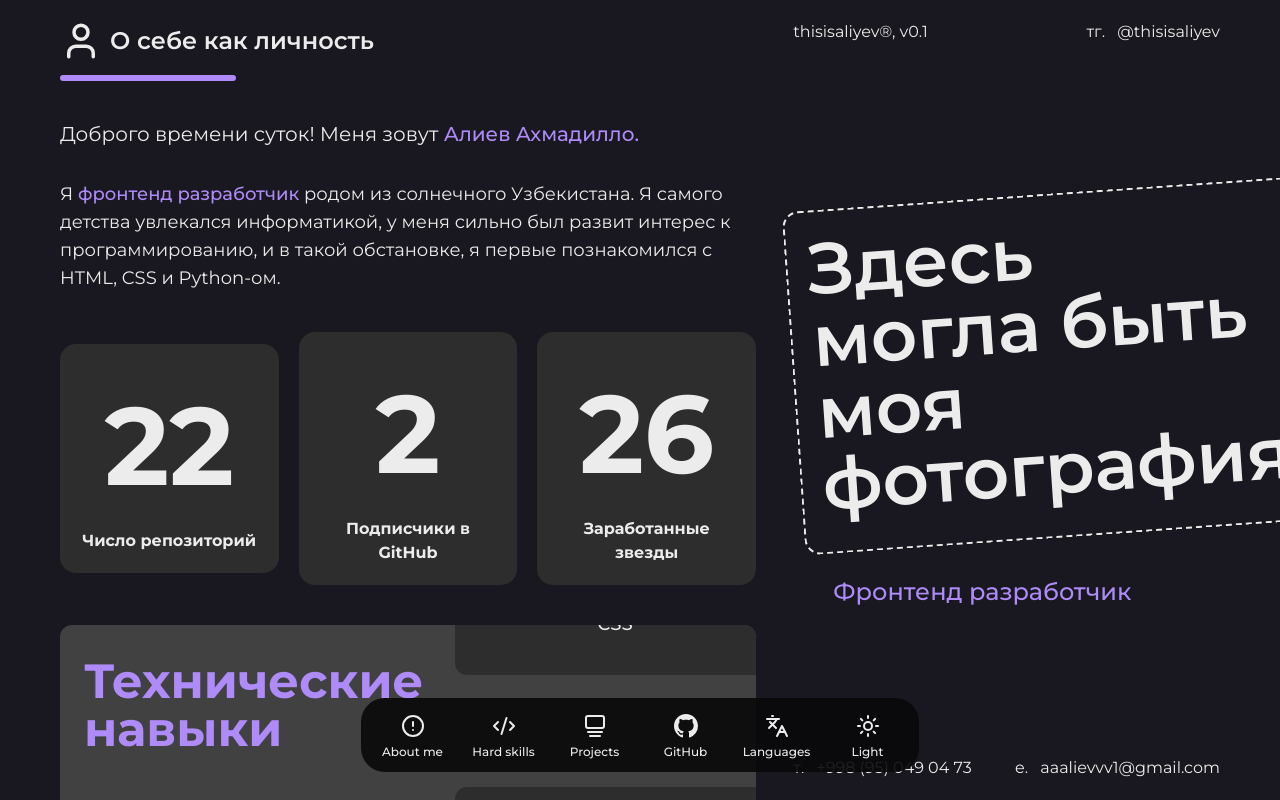
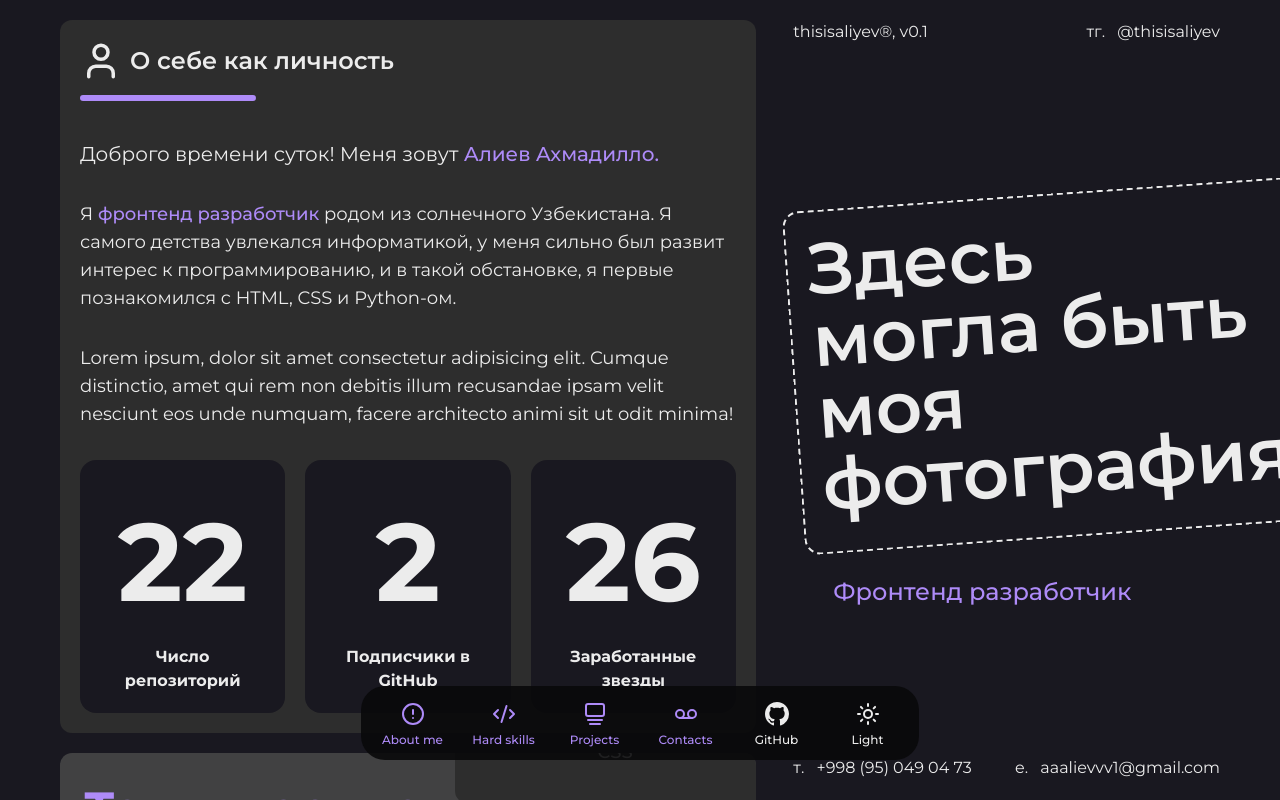
Before and after one commit to thisisal1yev/portfolio, a React (Vite) app: page / in a window 1280 px wide. Shown: the top 800 px of the page. Built offline with nearby package versions, Linux system fonts and the light colour scheme; grey boxes are pictures that could not be loaded.

Commit message:
feat: enhances UI responsiveness and interactivity

```diff
--- a/index.html
+++ b/index.html
@@ -5,7 +5,7 @@
     <link
       rel="icon"
       type="image/svg+xml"
-      href="/vite.svg"
+      href="/images/favicon.ico"
     />
     <meta
       name="viewport"
--- a/src/app/index.tsx
+++ b/src/app/index.tsx
@@ -1,13 +1,23 @@
 import { User } from 'lucide-react'
 
 import { HorizontalLine, Link, StatsBlock } from '@shared/components'
+import { useIntersectionObserver } from '@shared/hooks'
 import { DesktopNavbar, MarqueeBlock, ProjectsList } from '@widgets'
 
 export function Home() {
+  const [aboutRef, aboutVisible] = useIntersectionObserver()
+  const [skillsRef, skillsVisible] = useIntersectionObserver()
+  const [projectsRef, projectsVisible] = useIntersectionObserver()
+  const [contactsRef, contactsVisible] = useIntersectionObserver()
+
   return (
-    <main className='relative container flex h-min min-h-screen min-w-full flex-none flex-nowrap overflow-hidden px-15 py-5 antialiased'>
-      <div className='w-3/5 flex-3/5 space-y-10'>
-        <section id='about'>
+    <main className='relative container flex h-min min-h-screen min-w-full flex-none flex-col-reverse flex-nowrap overflow-hidden px-15 py-5 antialiased lg:flex-row'>
+      <div className='space-y-5 lg:w-3/5 lg:flex-3/5'>
+        <section
+          ref={aboutRef}
+          id='about'
+          className='dark:bg-dark-secondary space-y-8 rounded-xl bg-white p-5'
+        >
           <h2 className='mb-8'>
             <p className='mb-0.5 flex items-center gap-2 text-2xl leading-7 font-semibold'>
               <User size={42} />
@@ -18,7 +28,7 @@ export function Home() {
             <HorizontalLine className='w-44' />
           </h2>
 
-          <div className='space-y-8'>
+          <div className='space-y-8 text-lg'>
             <p className='text-xl'>
               Доброго времени суток! Меня зовут&nbsp;
               <span className='dark:text-purple font-medium text-purple-800'>
@@ -26,7 +36,7 @@ export function Home() {
               </span>
             </p>
 
-            <p className='text-lg'>
+            <p>
               Я&nbsp;
               <span className='dark:text-purple font-medium text-purple-800'>
                 фронтенд разработчик
@@ -36,12 +46,18 @@ export function Home() {
               и в такой обстановке, я первые познакомился с HTML, CSS и
               Python-ом.
             </p>
+
+            <p>
+              Lorem ipsum, dolor sit amet consectetur adipisicing elit. Cumque
+              distinctio, amet qui rem non debitis illum recusandae ipsam velit
+              nesciunt eos unde numquam, facere architecto animi sit ut odit
+              minima!
+            </p>
           </div>
-        </section>
 
-        <section
+          <div
             id='github_stats'
-          className='flex w-full items-center justify-between gap-x-5'
+            className='flex w-full items-center justify-between gap-5'
           >
             <StatsBlock
               title='Число репозиторий'
@@ -57,9 +73,11 @@ export function Home() {
               title='Заработанные звезды'
               text='26'
             />
+          </div>
         </section>
 
         <section
+          ref={skillsRef}
           className='dark:bg-gray bg-dark-secondary relative flex h-160 justify-between overflow-hidden rounded-xl py-8 pl-6'
           id='skills'
         >
@@ -79,6 +97,7 @@ export function Home() {
         </section>
 
         <section
+          ref={projectsRef}
           id='projects'
           className='dark:bg-dark-secondary space-y-5 rounded-xl bg-white p-5'
         >
@@ -87,11 +106,10 @@ export function Home() {
           </h2>
 
           <ProjectsList />
-
-          <DesktopNavbar />
         </section>
 
         <section
+          ref={contactsRef}
           id='contacts'
           className='dark:bg-dark-secondary flex h-[550px] w-full items-start justify-between gap-x-10 rounded-xl bg-white p-5'
         >
@@ -106,7 +124,7 @@ export function Home() {
               </p>
 
               <div>
-                <p className='flex items-center justify-between'>
+                <div className='flex items-center justify-between'>
                   <span>тел.</span>
 
                   <Link
@@ -115,9 +133,9 @@ export function Home() {
                   >
                     +998 (95) 049 04 73
                   </Link>
-                </p>
+                </div>
 
-                <p className='flex items-center justify-between'>
+                <div className='flex items-center justify-between'>
                   <span>email</span>
 
                   <Link
@@ -126,7 +144,7 @@ export function Home() {
                   >
                     aaalievvv1@gmail.com
                   </Link>
-                </p>
+                </div>
               </div>
 
               <div className='mb-10 flex items-start justify-between'>
@@ -170,8 +188,8 @@ export function Home() {
         </section>
       </div>
 
-      <div className='flex-2/5'>
-        <div className='fixed top-0 right-15 z-10 flex min-h-screen w-1/3 flex-col py-5'>
+      <div className='lg:flex-2/5'>
+        <div className='top-0 right-15 z-10 flex min-h-screen flex-col py-5 lg:fixed lg:w-1/3'>
           <div className='flex items-center justify-between'>
             <span>thisisaliyev®, v0.1</span>
 
@@ -184,7 +202,7 @@ export function Home() {
           </div>
 
           <div className='flex h-auto grow flex-col items-start justify-center space-y-10'>
-            <div className='h-86 -rotate-4 rounded-2xl border-2 border-dashed p-5 py-5 transition-all duration-300 hover:-translate-x-5 hover:-rotate-6'>
+            <div className='h-86 -rotate-4 rounded-2xl border-2 border-dashed p-5 py-5 transition-transform duration-300 hover:-translate-x-5 hover:-rotate-6'>
               <p className='text-7xl font-semibold'>
                 Здесь могла быть моя фотография
               </p>
@@ -214,6 +232,13 @@ export function Home() {
           </div>
         </div>
       </div>
+
+      <DesktopNavbar
+        aboutVisible={aboutVisible}
+        skillsVisible={skillsVisible}
+        projectsVisible={projectsVisible}
+        contactsVisible={contactsVisible}
+      />
     </main>
   )
 }
--- a/src/shared/components/ui/Button.tsx
+++ b/src/shared/components/ui/Button.tsx
@@ -18,7 +18,7 @@ export function Button({ className, children, label, link }: Props) {
     >
       {children}
 
-      <span className='bg-dark-primary inline-block h-10 rounded-full px-4 py-1 transition-all duration-300 group-hover:rounded-s-none'>
+      <span className='bg-dark-primary inline-block h-10 rounded-full px-4 py-1 transition-colors duration-300 group-hover:rounded-s-none'>
         {label}
       </span>
     </a>
--- a/src/shared/components/ui/SkillBlock.tsx
+++ b/src/shared/components/ui/SkillBlock.tsx
@@ -16,7 +16,7 @@ export function SkillBlock({
         className,
       )}
     >
-      <div className='aspect-square h-24 w-24 grayscale transition-all duration-300 group-hover:grayscale-0'>
+      <div className='aspect-square h-24 w-24 grayscale transition-colors duration-300 group-hover:grayscale-0'>
         {children}
       </div>
       <span>{skill}</span>
--- a/src/shared/components/ui/StatsBlock.tsx
+++ b/src/shared/components/ui/StatsBlock.tsx
@@ -12,7 +12,7 @@ export function StatsBlock({
   return (
     <div
       className={cn(
-        'text-dark-secondary dark:bg-dark-secondary flex w-full items-center justify-center rounded-2xl bg-white p-5 text-center font-bold dark:text-white',
+        'text-dark-secondary dark:bg-dark-primary flex w-full items-center justify-center rounded-2xl bg-neutral-300 p-5 text-center font-bold dark:text-white',
         className,
       )}
     >
--- a/src/shared/hooks/index.ts
+++ b/src/shared/hooks/index.ts
@@ -1 +1,2 @@
+export { useIntersectionObserver } from './useIntersectionObserver'
 export { useTheme } from './useTheme'
--- /dev/null
+++ b/src/shared/hooks/useIntersectionObserver.ts
@@ -0,0 +1,25 @@
+import { useEffect, useRef, useState } from 'react'
+
+export function useIntersectionObserver<T extends HTMLElement = HTMLElement>(
+  options: IntersectionObserverInit = {
+    rootMargin: '0px',
+    threshold: 0.5,
+  },
+): [React.RefObject<T | null>, boolean] {
+  const ref = useRef<T | null>(null)
+  const [isIntersecting, setIsIntersecting] = useState(false)
+
+  useEffect(() => {
+    const node = ref.current
+    if (!node) return
+
+    const observer = new window.IntersectionObserver(
+      ([entry]) => setIsIntersecting(entry.isIntersecting),
+      options,
+    )
+    observer.observe(node)
+    return () => observer.disconnect()
+  }, [options])
+
+  return [ref, isIntersecting]
+}
--- a/src/widgets/Navbar/ui/DesktopNavbar.tsx
+++ b/src/widgets/Navbar/ui/DesktopNavbar.tsx
@@ -1,26 +1,43 @@
-import { useTheme } from '@shared/hooks'
 import {
   CircleAlert,
   CodeXml,
   GalleryVerticalEnd,
-  Languages,
   Moon,
   Sun,
+  Voicemail,
 } from 'lucide-react'
 import { createPortal } from 'react-dom'
 
-export function DesktopNavbar() {
+import { useTheme } from '@shared/hooks'
+import { cn } from '@shared/lib'
+
+type Props = {
+  aboutVisible: boolean
+  skillsVisible: boolean
+  projectsVisible: boolean
+  contactsVisible: boolean
+}
+
+export function DesktopNavbar({
+  aboutVisible,
+  skillsVisible,
+  projectsVisible,
+  contactsVisible,
+}: Props) {
   const { theme, toggleTheme } = useTheme()
 
   return createPortal(
-    <nav className='pointer-events-none fixed bottom-7 left-0 z-10 w-full pt-12'>
+    <nav className='pointer-events-none fixed bottom-10 left-0 z-10 hidden w-full pt-12 lg:block'>
       <div className='container flex justify-center'>
         <div className='bg-light-primary/90 ring-dark-primary/[20%] max-w-full rounded-3xl dark:bg-zinc-950/90'>
           <div className='scrollbar-none pointer-events-auto overflow-x-auto scroll-smooth p-1.5'>
             <div className='isolate grid grid-cols-[repeat(6,5.6875em)]'>
               <a
-                className='hover:dark:text-purple hover:dark:focus-visible:ring-purple focus-visible:ring-dark-primary transition-color flex flex-col items-center gap-1.5 rounded-2xl px-2 pt-2.5 pb-1.5 text-xs font-medium whitespace-nowrap duration-300 outline-none hover:text-purple-800 focus-visible:ring-2 focus-visible:ring-inset hover:focus-visible:ring-purple-800 focus-visible:dark:ring-white'
-                href='/'
+                className={cn(
+                  'hover:dark:text-purple hover:dark:focus-visible:ring-purple focus-visible:ring-dark-primary transition-color flex flex-col items-center gap-1.5 rounded-2xl px-2 pt-2.5 pb-1.5 text-xs font-medium whitespace-nowrap duration-300 outline-none hover:text-purple-800 focus-visible:ring-2 focus-visible:ring-inset hover:focus-visible:ring-purple-800 focus-visible:dark:ring-white',
+                  aboutVisible && 'dark:text-purple text-purple-800',
+                )}
+                href='/#about'
                 data-framework='react'
               >
                 <CircleAlert size={24} />
@@ -28,8 +45,11 @@ export function DesktopNavbar() {
               </a>
 
               <a
-                className='hover:dark:text-purple hover:dark:focus-visible:ring-purple focus-visible:ring-dark-primary transition-color flex flex-col items-center gap-1.5 rounded-2xl px-2 pt-2.5 pb-1.5 text-xs font-medium whitespace-nowrap duration-300 outline-none hover:text-purple-800 focus-visible:ring-2 focus-visible:ring-inset hover:focus-visible:ring-purple-800 focus-visible:dark:ring-white'
-                href='/'
+                className={cn(
+                  'hover:dark:text-purple hover:dark:focus-visible:ring-purple focus-visible:ring-dark-primary transition-color flex flex-col items-center gap-1.5 rounded-2xl px-2 pt-2.5 pb-1.5 text-xs font-medium whitespace-nowrap duration-300 outline-none hover:text-purple-800 focus-visible:ring-2 focus-visible:ring-inset hover:focus-visible:ring-purple-800 focus-visible:dark:ring-white',
+                  skillsVisible && 'dark:text-purple text-purple-800',
+                )}
+                href='/#skills'
                 data-framework='react'
               >
                 <CodeXml size={24} />
@@ -37,8 +57,11 @@ export function DesktopNavbar() {
               </a>
 
               <a
-                className='hover:dark:text-purple hover:dark:focus-visible:ring-purple focus-visible:ring-dark-primary transition-color flex flex-col items-center gap-1.5 rounded-2xl px-2 pt-2.5 pb-1.5 text-xs font-medium whitespace-nowrap duration-300 outline-none hover:text-purple-800 focus-visible:ring-2 focus-visible:ring-inset hover:focus-visible:ring-purple-800 focus-visible:dark:ring-white'
-                href='/'
+                className={cn(
+                  'hover:dark:text-purple hover:dark:focus-visible:ring-purple focus-visible:ring-dark-primary transition-color flex flex-col items-center gap-1.5 rounded-2xl px-2 pt-2.5 pb-1.5 text-xs font-medium whitespace-nowrap duration-300 outline-none hover:text-purple-800 focus-visible:ring-2 focus-visible:ring-inset hover:focus-visible:ring-purple-800 focus-visible:dark:ring-white',
+                  projectsVisible && 'dark:text-purple text-purple-800',
+                )}
+                href='/#projects'
                 data-framework='react'
               >
                 <GalleryVerticalEnd
@@ -46,6 +69,18 @@ export function DesktopNavbar() {
                   size={24}
                 />
                 Projects
+              </a>
+
+              <a
+                className={cn(
+                  'hover:dark:text-purple hover:dark:focus-visible:ring-purple focus-visible:ring-dark-primary transition-color flex flex-col items-center gap-1.5 rounded-2xl px-2 pt-2.5 pb-1.5 text-xs font-medium whitespace-nowrap duration-300 outline-none hover:text-purple-800 focus-visible:ring-2 focus-visible:ring-inset hover:focus-visible:ring-purple-800 focus-visible:dark:ring-white',
+                  contactsVisible && 'dark:text-purple text-purple-800',
+                )}
+                href='/#contacts'
+                data-framework='react'
+              >
+                <Voicemail size={24} />
+                Contacts
               </a>
 
               <a
@@ -64,11 +99,6 @@ export function DesktopNavbar() {
                 GitHub
               </a>
 
-              <button className='hover:dark:text-purple hover:dark:focus-visible:ring-purple focus-visible:ring-dark-primary transition-color flex flex-col items-center gap-1.5 rounded-2xl px-2 pt-2.5 pb-1.5 text-xs font-medium whitespace-nowrap duration-300 outline-none hover:text-purple-800 focus-visible:ring-2 focus-visible:ring-inset hover:focus-visible:ring-purple-800 focus-visible:dark:ring-white'>
-                <Languages size={24} />
-                Languages
-              </button>
-
               <button
                 className='hover:dark:text-purple hover:dark:focus-visible:ring-purple focus-visible:ring-dark-primary transition-color flex flex-col items-center gap-1.5 rounded-2xl px-2 pt-2.5 pb-1.5 text-xs font-medium whitespace-nowrap duration-300 outline-none hover:text-purple-800 focus-visible:ring-2 focus-visible:ring-inset hover:focus-visible:ring-purple-800 focus-visible:dark:ring-white'
                 onClick={toggleTheme}
--- a/src/widgets/ProjectsList/ui/ProjectsList.tsx
+++ b/src/widgets/ProjectsList/ui/ProjectsList.tsx
@@ -9,7 +9,7 @@ export function ProjectsList() {
       {PROJECTS.map((project) => (
         <li
           key={project.title}
-          className='border-light-primary dark:border-gray hover:border-dark-primary hover:dark:border-purple group flex justify-between gap-x-5 pb-5 transition-all duration-300 not-last:border-b-2'
+          className='border-light-primary dark:border-gray hover:dark:border-purple group flex justify-between gap-x-5 pb-5 transition-colors duration-300 not-last:border-b-2 hover:border-purple-800'
         >
           <div className='flex w-auto flex-col items-start justify-between'>
             <h4 className='text-2xl font-semibold whitespace-nowrap transition-transform duration-300 group-hover:translate-x-4'>
@@ -22,7 +22,7 @@ export function ProjectsList() {
             >
               <ArrowUpRight
                 size={40}
-                className='bg-dark-primary rounded-full p-2 text-white transition-all duration-300 group-hover:translate-x-4 group-hover:rounded-e-none'
+                className='bg-dark-primary rounded-full p-2 text-white transition-transform duration-300 group-hover:translate-x-4 group-hover:rounded-e-none'
               />
             </Button>
           </div>
```
Also changed, not shown: src/widgets/index.ts (line endings or trailing spaces), 1 other file (tests, documents, lock files or other folders). Lines whose indentation alone changed are shown as unchanged.
